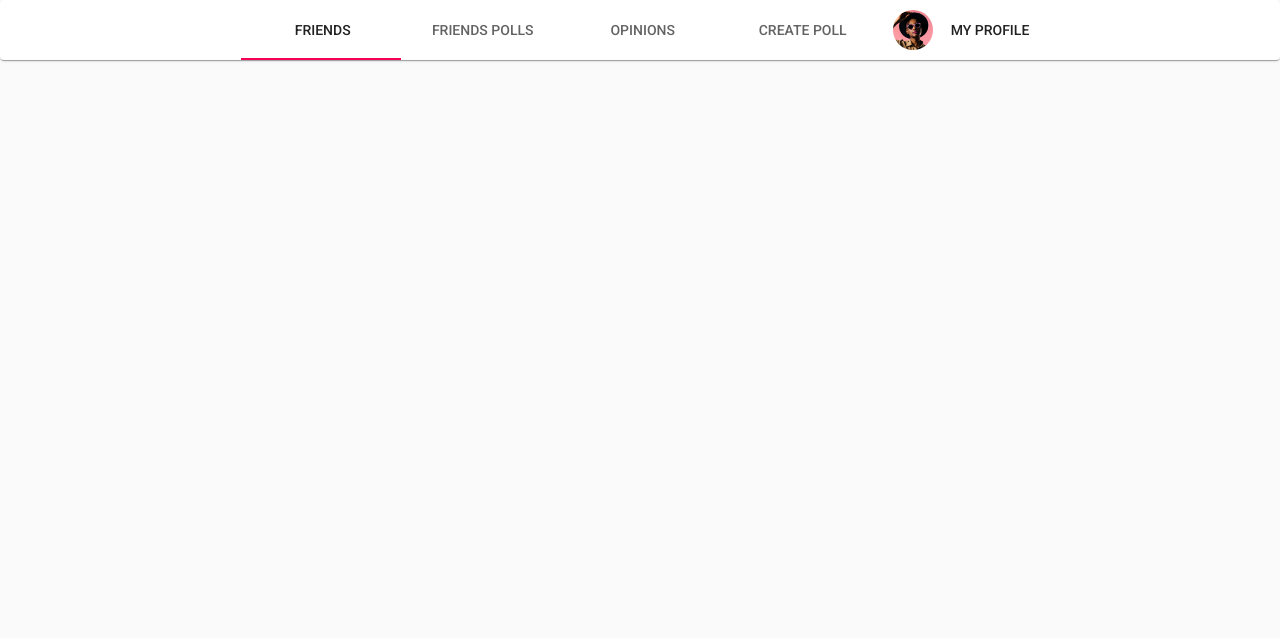
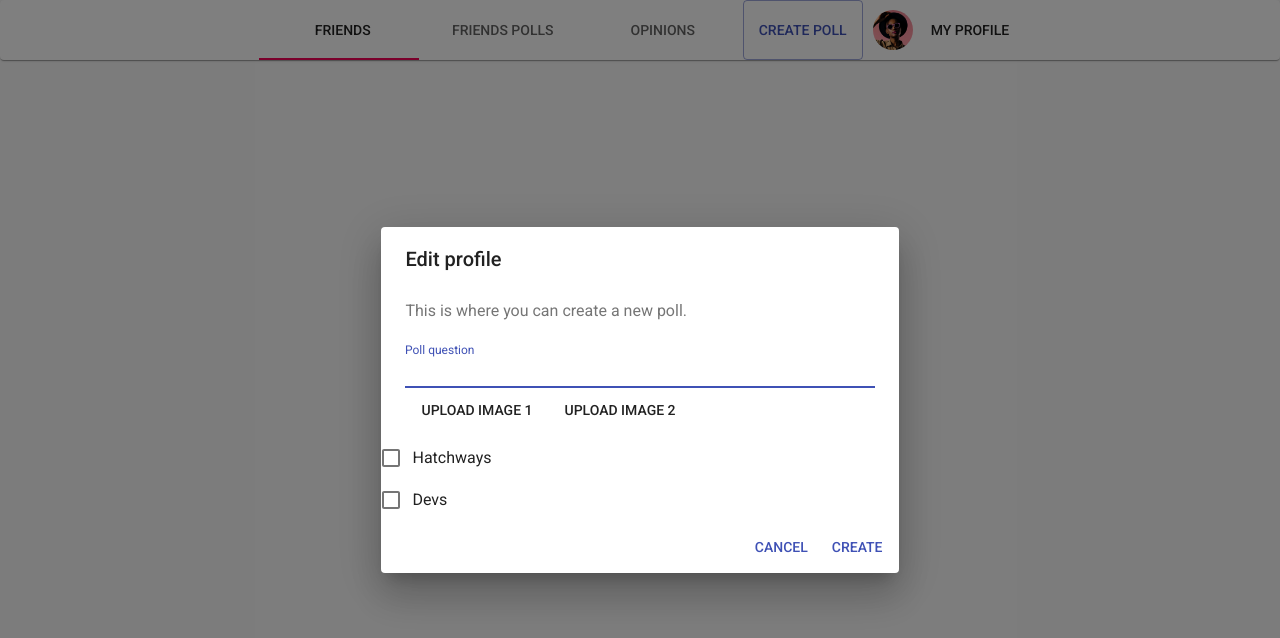
Before and after one commit to hatchways/team-pretzel, a React (Create React App) app in the folder client/: page /dashboard in a window 1280 px wide. Both pictures are taken after a click on the button "CREATE POLL". Shown: the top 638 px of the page. Built offline with nearby package versions, Linux system fonts and the light colour scheme.

Commit message:
added create new poll dialog

```diff
--- a/client/src/pages/container/NavBar.jsx
+++ b/client/src/pages/container/NavBar.jsx
@@ -12,6 +12,7 @@ import {
 
 import userAvatar from "../../assets/userAvatar.png";
 import ProfileDialog from "../presentational/ProfileDialog";
+import PollDialog from "../presentational/PollDialog";
 import { withAnchorState } from "../../utils/HOCs";
 
 const useStyles = makeStyles({
@@ -28,7 +29,7 @@ const NavBar = ({ anchorEl, handleClick, handleClose }) => {
         <Tab label="Friends" />
         <Tab label="Friends polls" />
         <Tab label="Opinions" />
-        <Tab label="Create poll" />
+        <PollDialog />
         <Avatar alt="Test User" src={userAvatar} className={classes.avatar} />
         <Button onClick={handleClick}>My Profile</Button>
         <Menu
--- /dev/null
+++ b/client/src/pages/presentational/PollDialog.jsx
@@ -0,0 +1,117 @@
+import React from "react";
+import {
+  Dialog,
+  DialogActions,
+  DialogContent,
+  DialogContentText,
+  DialogTitle,
+  FormControlLabel,
+  Checkbox,
+  Button,
+  TextField
+} from "@material-ui/core";
+
+const PollDialog = () => {
+  const [open, setOpen] = React.useState(false);
+  const handleClickOpen = () => {
+    setOpen(true);
+  };
+  const handleClose = () => {
+    setOpen(false);
+  };
+
+  const [state, setState] = React.useState({
+    checkedA: false,
+    checkedB: false,
+    checkedF: false,
+    checkedG: false
+  });
+
+  const handleChange = name => event => {
+    setState({ ...state, [name]: event.target.checked });
+  };
+
+  return (
+    <React.Fragment>
+      <Button variant="outlined" color="primary" onClick={handleClickOpen}>
+        Create Poll
+      </Button>
+      <Dialog
+        open={open}
+        onClose={handleClose}
+        aria-labelledby="form-dialog-title"
+      >
+        <DialogTitle id="form-dialog-title">Edit profile</DialogTitle>
+        <DialogContent>
+          <DialogContentText>
+            This is where you can create a new poll.
+          </DialogContentText>
+          <TextField
+            autoFocus
+            margin="dense"
+            id="name"
+            label="Poll question"
+            type="email"
+            fullWidth
+          />
+          <input
+            accept="image/*"
+            style={{ display: "none" }}
+            id="file-upload-button"
+            multiple
+            type="file"
+          />
+          <input
+            accept="image/*"
+            style={{ display: "none" }}
+            id="file-upload-button"
+            multiple
+            type="file"
+          />
+          <label htmlFor="file-upload-button">
+            <Button variant="raised" component="span">
+              Upload image 1
+            </Button>
+            <Button variant="raised" component="span">
+              Upload image 2
+            </Button>
+          </label>
+        </DialogContent>
+
+        <FormControlLabel
+          control={
+            <Checkbox
+              checked={state.checkedA}
+              onChange={handleChange("checkedA")}
+              value="checkedA"
+              color="primary"
+            />
+          }
+          label="Hatchways"
+        />
+        <FormControlLabel
+          control={
+            <Checkbox
+              checked={state.checkedB}
+              onChange={handleChange("checkedB")}
+              value="checkedB"
+              color="primary"
+            />
+          }
+          label="Devs"
+        />
+
+        <DialogActions>
+          <Button onClick={handleClose} color="primary">
+            Cancel
+          </Button>
+          <Button onClick={handleClose} color="primary">
+            Create
+          </Button>
+        </DialogActions>
+      </Dialog>
+    </React.Fragment>
+  );
+};
+
+export default PollDialog;
```
